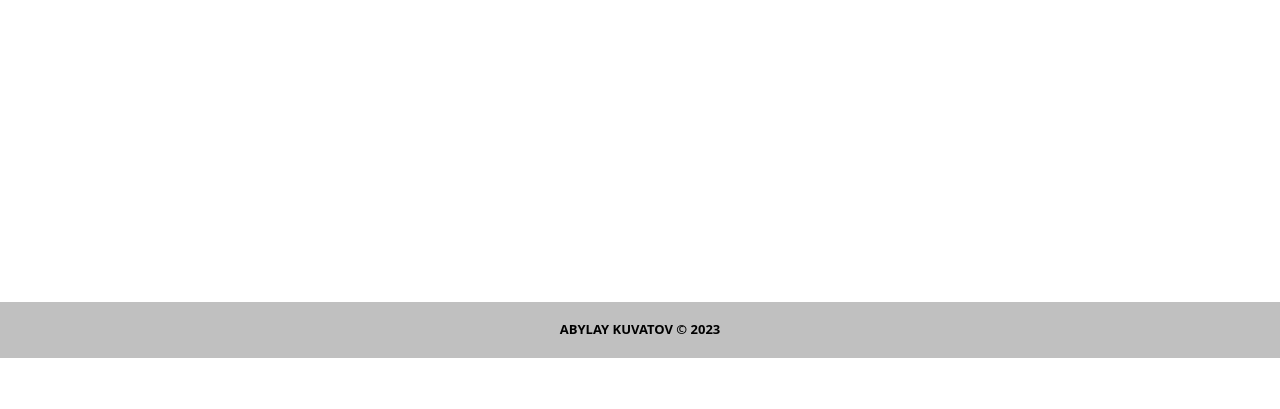
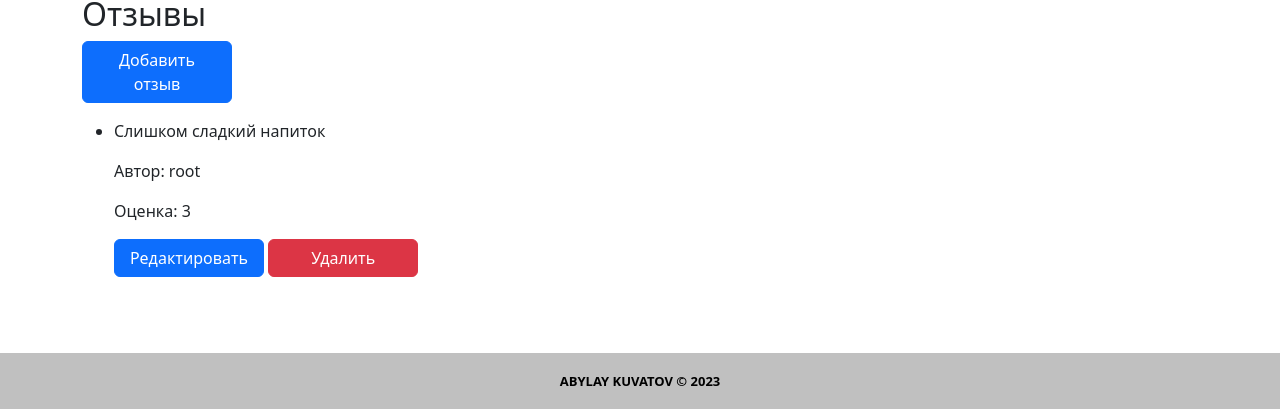
Before and after one commit to kuvatov/controlwork_8_abylay_kuvatov, a Django app: page /product/2/detail in a window 1280 px wide. Shown: the part 442-851 px from the top of the page. Before the commit the page ends 800 px from the top, so only its background shows below. Run offline with Django 4.2, Linux system fonts and the light colour scheme; data comes from the database, SQL or seed files in the repository; some libraries are stand-ins or nearby versions.

Commit message:
Добавил CRUD для отзывов, а также все необходимые представления и шаблоны

```diff
--- a/source/webapp/models/reviews.py
+++ b/source/webapp/models/reviews.py
@@ -11,6 +11,7 @@ class Review(models.Model):
     product = models.ForeignKey(
         to='webapp.Product',
         on_delete=models.CASCADE,
+        related_name='reviews',
         verbose_name='Товар'
     )
     text = models.TextField(
--- a/source/webapp/templates/base.html
+++ b/source/webapp/templates/base.html
@@ -1,5 +1,5 @@
 {% load static %}
-<!doctype html>
+<!DOCTYPE html>
 <html lang="en">
 <head>
     <meta charset="UTF-8">
--- a/source/webapp/templates/product/product_create.html
+++ b/source/webapp/templates/product/product_create.html
@@ -1,7 +1,8 @@
+{% extends 'base.html' %}
 {% block title %}Product Add{% endblock %}
 {% block content_heading %}Добавить товар{% endblock %}
 {% block content %}
 <form action="{% url 'product_create' %}" method="post" enctype="multipart/form-data" novalidate>
-    {% include 'partial/product_form.html' %}
+    {% include 'partial/form.html' %}
 </form>
 {% endblock %}
--- a/source/webapp/templates/product/product_detail.html
+++ b/source/webapp/templates/product/product_detail.html
@@ -50,16 +50,60 @@
     <img src="../../../static/media/no_image.jpg" alt="No Image" width="200">
     {% endif %}
 </p>
-<!--<h2>Отзывы</h2>-->
-<!--<ul>-->
-<!--    {% for review in object.reviews.all %}-->
-<!--    <li>-->
-<!--        <p>{{ review.text }}</p>-->
-<!--        <p>Автор: {{ review.author }}</p>-->
-<!--        <p>Оценка: {{ review.rating }}</p>-->
-<!--    </li>-->
-<!--    {% empty %}-->
-<!--    <li>Нет отзывов.</li>-->
-<!--    {% endfor %}-->
-<!--</ul>-->
+<h2>Отзывы</h2>
+
+
+<div class="page_action pb-3">
+    <a href="{% url 'review_create' product.pk %}" class="btn btn-primary">Добавить отзыв</a>
+</div>
+
+
+<ul>
+    {% for review in product.reviews.all %}
+    <li>
+        <p>{{ review.text }}</p>
+        <p>Автор: {{ review.author }}</p>
+        <p>Оценка: {{ review.rating }}</p>
+    </li>
+
+    <div class="page_action pb-3">
+        <a href="{% url 'review_update' review.pk %}" class="btn btn-primary">Редактировать</a>
+        <a href="{% url 'review_delete' review.pk %}" data-bs-toggle="modal"
+           data-bs-target="#exampleModal-{{ review.pk }}" class="btn btn-danger">Удалить</a>
+    </div>
+    <div class="confirm-delete">
+        <div class="modal fade" id="exampleModal-{{ review.pk }}" tabindex="-1"
+             aria-labelledby="exampleModalLabel"
+             aria-hidden="true">
+            <div class="modal-dialog">
+                <div class="modal-content">
+                    <div class="modal-header">
+                        <h5 class="modal-title" id="exampleModalLabel">Подтвердите удаление</h5>
+                        <button type="button" class="btn-close" data-bs-dismiss="modal"
+                                aria-label="Close"></button>
+                    </div>
+                    <div class="modal-body">
+                        <div class="form-row form-login">
+                            <p>Вы уверены, что хотите удалить отзыв?!
+                            </p>
+                        </div>
+                        <br>
+                    </div>
+                    <div class="modal-footer">
+                        <a href="{% url 'review_delete' review.pk %}"
+                           class="btn btn-danger">Удалить</a>
+                        <button type="button" class="btn btn-secondary" data-bs-dismiss="modal">
+                            Отмена
+                        </button>
+                    </div>
+                </div>
+            </div>
+        </div>
+    </div>
+
+
+    {% empty %}
+    <li>Нет отзывов.</li>
+    {% endfor %}
+</ul>
 {% endblock %}
--- a/source/webapp/templates/product/product_update.html
+++ b/source/webapp/templates/product/product_update.html
@@ -1,7 +1,8 @@
+{% extends 'base.html' %}
 {% block title %}Product Update{% endblock %}
 {% block content_heading %}Редактировать товар{% endblock %}
 {% block content %}
 <form action="{% url 'product_update' product.pk %}" method="post" enctype="multipart/form-data" novalidate>
-    {% include 'partial/product_form.html' %}
+    {% include 'partial/form.html' %}
 </form>
 {% endblock %}
--- a/source/webapp/urls.py
+++ b/source/webapp/urls.py
@@ -2,6 +2,7 @@ from django.urls import path
 
 from webapp.views.products import ProductListView, ProductDetailView, ProductCreateView, ProductUpdateView, \
     ProductDeleteView
+from webapp.views.reviews import ReviewCreateView, ReviewUpdateView, ReviewDeleteView
 
 urlpatterns = [
     path("", ProductListView.as_view(), name="product_list"),
@@ -9,4 +10,7 @@ urlpatterns = [
     path("product/create/", ProductCreateView.as_view(), name="product_create"),
     path("product/<int:pk>/update/", ProductUpdateView.as_view(), name="product_update"),
     path("product/<int:pk>/delete/", ProductDeleteView.as_view(), name="product_delete"),
+    path('product/<int:pk>/review/create', ReviewCreateView.as_view(), name='review_create'),
+    path('review/<int:pk>/update', ReviewUpdateView.as_view(), name='review_update'),
+    path('review/<int:pk>/delete', ReviewDeleteView.as_view(), name='review_delete'),
 ]
```
Also changed, not shown: source/webapp/templates/product/product_delete.html (deleted, +0 -9 lines), source/webapp/templates/review/review_create.html (added, +8 -0 lines), source/webapp/templates/review/review_update.html (added, +8 -0 lines), source/webapp/views/reviews.py (added, +44 -0 lines), source/webapp/migrations/0004_alter_review_product.py (added), source/webapp/templates/partial/form.html (renamed from source/webapp/templates/partial/product_form.html).
